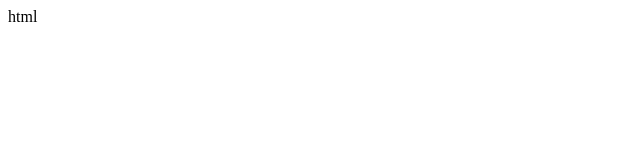
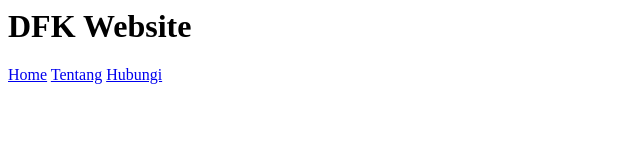
Before and after one commit to wankimss-design/TRAINING-GITHUB, a plain HTML site: page index.html in a window 1280 px wide. Shown: the whole page, without its empty margins (0-640 px from the left). Drawn offline with Linux system fonts and the light colour scheme.

Commit message:
Update index.html

```diff
--- a/index.html
+++ b/index.html
@@ -1 +1,10 @@
-html
+<header>
+  <div class="container">
+    <h1>DFK Website</h1>
+    <nav>
+      <a href="#home">Home</a>
+      <a href="#about">Tentang</a>
+      <a href="#contact">Hubungi</a>
+    </nav>
+  </div>
+</header>
```
